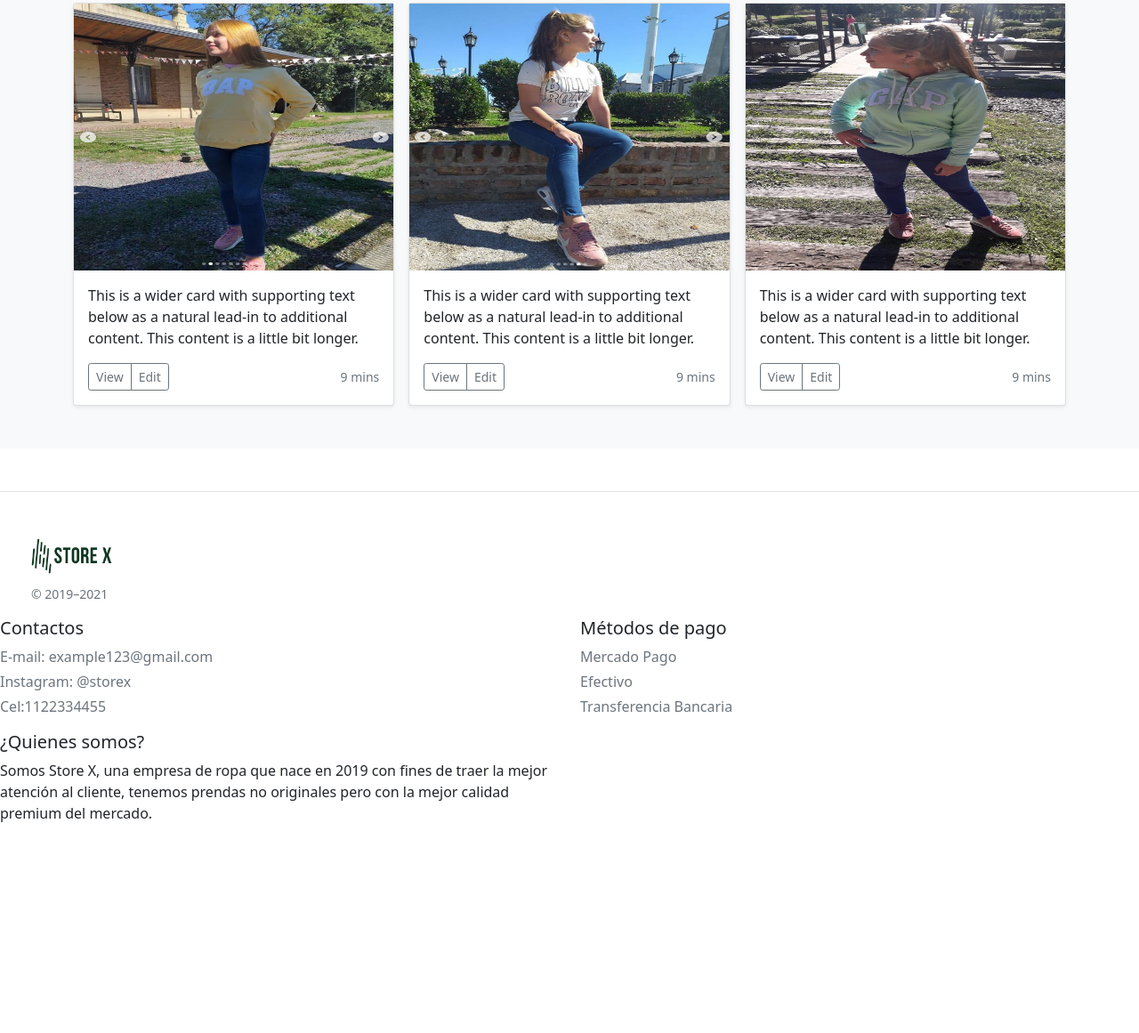
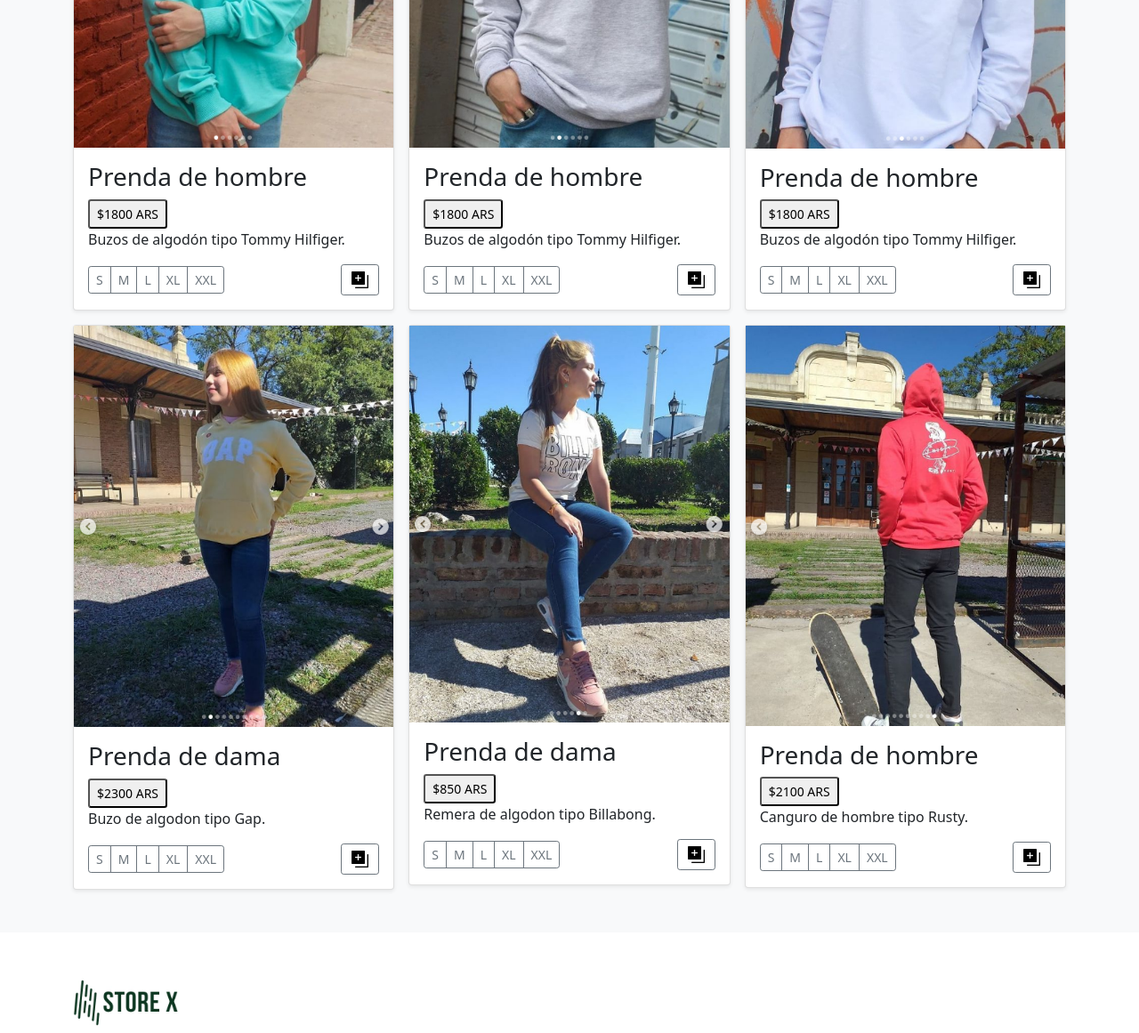
Before and after one commit to isaias2004/storex, a plain HTML site: page index.html in a window 1280 px wide. Shown: the part 1639-2800 px from the top of the page at 89% size. Before the commit the page ends 2629 px from the top, so only its background shows below. Drawn offline with nearby package versions, Linux system fonts and the light colour scheme.

Commit message:
Tienda Online

```diff
--- a/index.css
+++ b/index.css
@@ -29,6 +29,10 @@
     left: 0;
     min-width: 100%;
     height: 32rem;
+  }
+
+  .carousel-item img{
+    object-fit: cover;
   }
 
 
@@ -75,9 +79,9 @@
       font-size: 50px;
     }
 
-    footer{
+    /* footer{
       display: flex;
-    }
+    } */
   }
 
   @media (min-width: 62em) {
@@ -100,12 +104,6 @@
     cursor: pointer;
 }
 
-main img {
-    width: 100%;
-    height: 300px;
-}
-
-
 #boton {
     background: #007EA7;
 }
@@ -113,11 +111,3 @@ main img {
 #fecha{
   padding-left: 35px;
 }
-
-#footer {
-    background: linear-gradient(140deg,#007ea7,#003249 54%,#007ea7);
-}
-
-#footer a{
-    color:white;
-}
--- a/index.html
+++ b/index.html
@@ -80,11 +80,11 @@
       </div>
       <div class="carousel-inner">
         <div class="carousel-item active">
-          <svg class="bd-placeholder-img" width="100%" height="100%" xmlns="http://www.w3.org/2000/svg"
+          <!-- <svg class="bd-placeholder-img" width="100%" height="100%" xmlns="http://www.w3.org/2000/svg"
             aria-hidden="true" preserveAspectRatio="xMidYMid slice" focusable="false">
             <rect width="100%" height="100%" fill="#777" />
-          </svg>
-
+          </svg> -->
+          <img src="images/banner1.jpg">
           <div class="container">
             <div class="carousel-caption text-start">
               <h1>Somos Store X.</h1>
@@ -94,11 +94,11 @@
           </div>
         </div>
         <div class="carousel-item">
-          <svg class="bd-placeholder-img" width="100%" height="100%" xmlns="http://www.w3.org/2000/svg"
+          <!-- <svg class="bd-placeholder-img" width="100%" height="100%" xmlns="http://www.w3.org/2000/svg"
             aria-hidden="true" preserveAspectRatio="xMidYMid slice" focusable="false">
             <rect width="100%" height="100%" fill="#777" />
-          </svg>
-
+          </svg> -->
+          <img src="images/banner2.jpg">
           <div class="container">
             <div class="carousel-caption">
               <h1>Buzos y Camperas.</h1>
@@ -108,11 +108,11 @@
           </div>
         </div>
         <div class="carousel-item">
-          <svg class="bd-placeholder-img" width="100%" height="100%" xmlns="http://www.w3.org/2000/svg"
+          <!-- <svg class="bd-placeholder-img" width="100%" height="100%" xmlns="http://www.w3.org/2000/svg"
             aria-hidden="true" preserveAspectRatio="xMidYMid slice" focusable="false">
             <rect width="100%" height="100%" fill="#777" />
-          </svg>
-
+          </svg> -->
+          <img src="images/banner3.png">
           <div class="container">
             <div class="carousel-caption text-end">
               <h1>Prendas unisex</h1>
@@ -133,21 +133,26 @@
     </div>
     <div class="album py-5 bg-light">
       <div class="container">
-
         <div class="row row-cols-1 row-cols-sm-2 row-cols-md-3 g-3">
           <div class="col">
             <div class="card shadow-sm">
               <img src="images/image1.png">
               <!-- <svg class="bd-placeholder-img card-img-top" width="100%" height="225" xmlns="http://www.w3.org/2000/svg" role="img" aria-label="Placeholder: Thumbnail" preserveAspectRatio="xMidYMid slice" focusable="false"><title>Placeholder</title><rect width="100%" height="100%" fill="#55595c"/><text x="50%" y="50%" fill="#eceeef" dy=".3em"></text></svg> -->
               <div class="card-body">
-                <p class="card-text">This is a wider card with supporting text below as a natural lead-in to additional
-                  content. This content is a little bit longer.</p>
+                <h3 class="card-title">Remeras</h3>
+                <button type="button" class="btn-sm">$850 ARS</button>
+                <p class="card-text">Remera de algodón tipo Rusty.</p>
                 <div class="d-flex justify-content-between align-items-center">
                   <div class="btn-group">
-                    <button type="button" class="btn btn-sm btn-outline-secondary">View</button>
-                    <button type="button" class="btn btn-sm btn-outline-secondary">Edit</button>
+                    <button type="button" class="btn btn-sm btn-outline-secondary">S</button>
+                    <button type="button" class="btn btn-sm btn-outline-secondary">M</button>
+                    <button type="button" class="btn btn-sm btn-outline-secondary">L</button>
+                    <button type="button" class="btn btn-sm btn-outline-secondary">XL</button>
+                    <button type="button" class="btn btn-sm btn-outline-secondary">XXL</button>
                   </div>
-                  <small class="text-muted">9 mins</small>
+                  <button type="button" class="btn btn-sm btn-outline-secondary">
+                    <img src="images/add.png" width="25px">
+                  </button>
                 </div>
               </div>
             </div>
@@ -157,14 +162,20 @@
               <img src="images/image2.png">
               <!-- <svg class="bd-placeholder-img card-img-top" width="100%" height="225" xmlns="http://www.w3.org/2000/svg" role="img" aria-label="Placeholder: Thumbnail" preserveAspectRatio="xMidYMid slice" focusable="false"><title>Placeholder</title><rect width="100%" height="100%" fill="#55595c"/><text x="50%" y="50%" fill="#eceeef" dy=".3em">Thumbnail</text></svg> -->
               <div class="card-body">
-                <p class="card-text">This is a wider card with supporting text below as a natural lead-in to additional
-                  content. This content is a little bit longer.</p>
+                <h3 class="card-title">Remeras</h3>
+                <button type="button" class="btn-sm">$850 ARS</button>
+                <p class="card-text">Remeras de algodón tipo Nike.</p>
                 <div class="d-flex justify-content-between align-items-center">
                   <div class="btn-group">
-                    <button type="button" class="btn btn-sm btn-outline-secondary">View</button>
-                    <button type="button" class="btn btn-sm btn-outline-secondary">Edit</button>
+                    <button type="button" class="btn btn-sm btn-outline-secondary">S</button>
+                    <button type="button" class="btn btn-sm btn-outline-secondary">M</button>
+                    <button type="button" class="btn btn-sm btn-outline-secondary">L</button>
+                    <button type="button" class="btn btn-sm btn-outline-secondary">XL</button>
+                    <button type="button" class="btn btn-sm btn-outline-secondary">XXL</button>
                   </div>
-                  <small class="text-muted">9 mins</small>
+                  <button type="button" class="btn btn-sm btn-outline-secondary">
+                    <img src="images/add.png" width="25px">
+                  </button>
                 </div>
               </div>
             </div>
@@ -174,32 +185,43 @@
               <!-- <svg class="bd-placeholder-img card-img-top" width="100%" height="225" xmlns="http://www.w3.org/2000/svg" role="img" aria-label="Placeholder: Thumbnail" preserveAspectRatio="xMidYMid slice" focusable="false"><title>Placeholder</title><rect width="100%" height="100%" fill="#55595c"/><text x="50%" y="50%" fill="#eceeef" dy=".3em">Thumbnail</text></svg> -->
               <img src="images/image3.png">
               <div class="card-body">
-                <p class="card-text">This is a wider card with supporting text below as a natural lead-in to additional
-                  content. This content is a little bit longer.</p>
+                <h3 class="card-title">Remeras</h3>
+                <button type="button" class="btn-sm">$850 ARS</button>
+                <p class="card-text">Remera de algodón tipo Rusty.</p>
                 <div class="d-flex justify-content-between align-items-center">
                   <div class="btn-group">
-                    <button type="button" class="btn btn-sm btn-outline-secondary">View</button>
-                    <button type="button" class="btn btn-sm btn-outline-secondary">Edit</button>
+                    <button type="button" class="btn btn-sm btn-outline-secondary">S</button>
+                    <button type="button" class="btn btn-sm btn-outline-secondary">M</button>
+                    <button type="button" class="btn btn-sm btn-outline-secondary">L</button>
+                    <button type="button" class="btn btn-sm btn-outline-secondary">XL</button>
+                    <button type="button" class="btn btn-sm btn-outline-secondary">XXL</button>
                   </div>
-                  <small class="text-muted">9 mins</small>
+                  <button type="button" class="btn btn-sm btn-outline-secondary">
+                    <img src="images/add.png" width="25px">
+                  </button>
                 </div>
               </div>
             </div>
           </div>
-
           <div class="col">
             <div class="card shadow-sm">
               <!-- <svg class="bd-placeholder-img card-img-top" width="100%" height="225" xmlns="http://www.w3.org/2000/svg" role="img" aria-label="Placeholder: Thumbnail" preserveAspectRatio="xMidYMid slice" focusable="false"><title>Placeholder</title><rect width="100%" height="100%" fill="#55595c"/><text x="50%" y="50%" fill="#eceeef" dy=".3em">Thumbnail</text></svg> -->
               <img src="images/image4.png">
               <div class="card-body">
-                <p class="card-text">This is a wider card with supporting text below as a natural lead-in to additional
-                  content. This content is a little bit longer.</p>
+                <h3 class="card-text">Prenda de hombre</h3>
+                <button type="button" class="btn-sm">$1800 ARS</button>
+                <p class="card-text">Buzos de algodón tipo Tommy Hilfiger.</p>
                 <div class="d-flex justify-content-between align-items-center">
                   <div class="btn-group">
-                    <button type="button" class="btn btn-sm btn-outline-secondary">View</button>
-                    <button type="button" class="btn btn-sm btn-outline-secondary">Edit</button>
+                    <button type="button" class="btn btn-sm btn-outline-secondary">S</button>
+                    <button type="button" class="btn btn-sm btn-outline-secondary">M</button>
+                    <button type="button" class="btn btn-sm btn-outline-secondary">L</button>
+                    <button type="button" class="btn btn-sm btn-outline-secondary">XL</button>
+                    <button type="button" class="btn btn-sm btn-outline-secondary">XXL</button>
                   </div>
-                  <small class="text-muted">9 mins</small>
+                  <button type="button" class="btn btn-sm btn-outline-secondary">
+                    <img src="images/add.png" width="25px">
+                  </button>
                 </div>
               </div>
             </div>
@@ -209,14 +231,20 @@
               <!-- <svg class="bd-placeholder-img card-img-top" width="100%" height="225" xmlns="http://www.w3.org/2000/svg" role="img" aria-label="Placeholder: Thumbnail" preserveAspectRatio="xMidYMid slice" focusable="false"><title>Placeholder</title><rect width="100%" height="100%" fill="#55595c"/><text x="50%" y="50%" fill="#eceeef" dy=".3em">Thumbnail</text></svg> -->
               <img src="images/image5.png">
               <div class="card-body">
-                <p class="card-text">This is a wider card with supporting text below as a natural lead-in to additional
-                  content. This content is a little bit longer.</p>
+                <h3 class="card-text">Prenda de hombre</h3>
+                <button type="button" class="btn-sm">$1800 ARS</button>
+                <p class="card-text">Buzos de algodón tipo Tommy Hilfiger.</p>
                 <div class="d-flex justify-content-between align-items-center">
                   <div class="btn-group">
-                    <button type="button" class="btn btn-sm btn-outline-secondary">View</button>
-                    <button type="button" class="btn btn-sm btn-outline-secondary">Edit</button>
+                    <button type="button" class="btn btn-sm btn-outline-secondary">S</button>
+                    <button type="button" class="btn btn-sm btn-outline-secondary">M</button>
+                    <button type="button" class="btn btn-sm btn-outline-secondary">L</button>
+                    <button type="button" class="btn btn-sm btn-outline-secondary">XL</button>
+                    <button type="button" class="btn btn-sm btn-outline-secondary">XXL</button>
                   </div>
-                  <small class="text-muted">9 mins</small>
+                  <button type="button" class="btn btn-sm btn-outline-secondary">
+                    <img src="images/add.png" width="25px">
+                  </button>
                 </div>
               </div>
             </div>
@@ -226,14 +254,20 @@
               <!-- <svg class="bd-placeholder-img card-img-top" width="100%" height="225" xmlns="http://www.w3.org/2000/svg" role="img" aria-label="Placeholder: Thumbnail" preserveAspectRatio="xMidYMid slice" focusable="false"><title>Placeholder</title><rect width="100%" height="100%" fill="#55595c"/><text x="50%" y="50%" fill="#eceeef" dy=".3em">Thumbnail</text></svg> -->
               <img src="images/image6.png">
               <div class="card-body">
-                <p class="card-text">This is a wider card with supporting text below as a natural lead-in to additional
-                  content. This content is a little bit longer.</p>
+                <h3 class="card-text">Prenda de hombre</h3>
+                <button type="button" class="btn-sm">$1800 ARS</button>
+                <p class="card-text">Buzos de algodón tipo Tommy Hilfiger.</p>
                 <div class="d-flex justify-content-between align-items-center">
                   <div class="btn-group">
-                    <button type="button" class="btn btn-sm btn-outline-secondary">View</button>
-                    <button type="button" class="btn btn-sm btn-outline-secondary">Edit</button>
+                    <button type="button" class="btn btn-sm btn-outline-secondary">S</button>
+                    <button type="button" class="btn btn-sm btn-outline-secondary">M</button>
+                    <button type="button" class="btn btn-sm btn-outline-secondary">L</button>
+                    <button type="button" class="btn btn-sm btn-outline-secondary">XL</button>
+                    <button type="button" class="btn btn-sm btn-outline-secondary">XXL</button>
                   </div>
-                  <small class="text-muted">9 mins</small>
+                  <button type="button" class="btn btn-sm btn-outline-secondary">
+                    <img src="images/add.png" width="25px">
+                  </button>
                 </div>
               </div>
             </div>
@@ -244,14 +278,20 @@
               <!-- <svg class="bd-placeholder-img card-img-top" width="100%" height="225" xmlns="http://www.w3.org/2000/svg" role="img" aria-label="Placeholder: Thumbnail" preserveAspectRatio="xMidYMid slice" focusable="false"><title>Placeholder</title><rect width="100%" height="100%" fill="#55595c"/><text x="50%" y="50%" fill="#eceeef" dy=".3em">Thumbnail</text></svg> -->
               <img src="images/image7.png">
               <div class="card-body">
-                <p class="card-text">This is a wider card with supporting text below as a natural lead-in to additional
-                  content. This content is a little bit longer.</p>
+                <h3 class="card-title">Prenda de dama</h3>
+                <button type="button" class="btn-sm">$2300 ARS</button>
+                <p class="card-text">Buzo de algodon tipo Gap.</p>
                 <div class="d-flex justify-content-between align-items-center">
                   <div class="btn-group">
-                    <button type="button" class="btn btn-sm btn-outline-secondary">View</button>
-                    <button type="button" class="btn btn-sm btn-outline-secondary">Edit</button>
+                    <button type="button" class="btn btn-sm btn-outline-secondary">S</button>
+                    <button type="button" class="btn btn-sm btn-outline-secondary">M</button>
+                    <button type="button" class="btn btn-sm btn-outline-secondary">L</button>
+                    <button type="button" class="btn btn-sm btn-outline-secondary">XL</button>
+                    <button type="button" class="btn btn-sm btn-outline-secondary">XXL</button>
                   </div>
-                  <small class="text-muted">9 mins</small>
+                  <button type="button" class="btn btn-sm btn-outline-secondary">
+                    <img src="images/add.png" width="25px">
+                  </button>
                 </div>
               </div>
             </div>
@@ -261,14 +301,20 @@
               <!-- <svg class="bd-placeholder-img card-img-top" width="100%" height="225" xmlns="http://www.w3.org/2000/svg" role="img" aria-label="Placeholder: Thumbnail" preserveAspectRatio="xMidYMid slice" focusable="false"><title>Placeholder</title><rect width="100%" height="100%" fill="#55595c"/><text x="50%" y="50%" fill="#eceeef" dy=".3em">Thumbnail</text></svg> -->
               <img src="images/image8.png">
               <div class="card-body">
-                <p class="card-text">This is a wider card with supporting text below as a natural lead-in to additional
-                  content. This content is a little bit longer.</p>
+                <h3 class="card-title">Prenda de dama</h3>
+                <button type="button" class="btn-sm">$850 ARS</button>
+                <p class="card-text">Remera de algodon tipo Billabong.</p>
                 <div class="d-flex justify-content-between align-items-center">
                   <div class="btn-group">
-                    <button type="button" class="btn btn-sm btn-outline-secondary">View</button>
-                    <button type="button" class="btn btn-sm btn-outline-secondary">Edit</button>
+                    <button type="button" class="btn btn-sm btn-outline-secondary">S</button>
+                    <button type="button" class="btn btn-sm btn-outline-secondary">M</button>
+                    <button type="button" class="btn btn-sm btn-outline-secondary">L</button>
+                    <button type="button" class="btn btn-sm btn-outline-secondary">XL</button>
+                    <button type="button" class="btn btn-sm btn-outline-secondary">XXL</button>
                   </div>
-                  <small class="text-muted">9 mins</small>
+                  <button type="button" class="btn btn-sm btn-outline-secondary">
+                    <img src="images/add.png" width="25px">
+                  </button>
                 </div>
               </div>
             </div>
@@ -276,16 +322,22 @@
           <div class="col">
             <div class="card shadow-sm">
               <!-- <svg class="bd-placeholder-img card-img-top" width="100%" height="225" xmlns="http://www.w3.org/2000/svg" role="img" aria-label="Placeholder: Thumbnail" preserveAspectRatio="xMidYMid slice" focusable="false"><title>Placeholder</title><rect width="100%" height="100%" fill="#55595c"/><text x="50%" y="50%" fill="#eceeef" dy=".3em">Thumbnail</text></svg> -->
-              <img src="images/image12.png">
+              <img src="images/image13.png">
               <div class="card-body">
-                <p class="card-text">This is a wider card with supporting text below as a natural lead-in to additional
-                  content. This content is a little bit longer.</p>
+                <h3 class="card-title">Prenda de hombre</h3>
+                <button type="button" class="btn-sm">$2100 ARS</button>
+                <p class="card-text">Canguro de hombre tipo Rusty.</p>
                 <div class="d-flex justify-content-between align-items-center">
                   <div class="btn-group">
-                    <button type="button" class="btn btn-sm btn-outline-secondary">View</button>
-                    <button type="button" class="btn btn-sm btn-outline-secondary">Edit</button>
+                    <button type="button" class="btn btn-sm btn-outline-secondary">S</button>
+                    <button type="button" class="btn btn-sm btn-outline-secondary">M</button>
+                    <button type="button" class="btn btn-sm btn-outline-secondary">L</button>
+                    <button type="button" class="btn btn-sm btn-outline-secondary">XL</button>
+                    <button type="button" class="btn btn-sm btn-outline-secondary">XXL</button>
                   </div>
-                  <small class="text-muted">9 mins</small>
+                  <button type="button" class="btn btn-sm btn-outline-secondary">
+                    <img src="images/add.png" width="25px">
+                  </button>
                 </div>
               </div>
             </div>
@@ -297,36 +349,40 @@
   </main>
   <!-- /Main -->
   <!-- Footer -->
-  <footer class="pt-4 my-md-5 pt-md-5 border-top">
+  <footer class="container py-5 ">
     <div class="row">
-      <div class="col-10 col-md">
-        <img class="mb-2" src="images/logo-footer.png" width="150px">
-        <small id="fecha" class="d-block mb-3 text-muted">&copy; 2019–2021</small>
+      <div class="col-12 col-md">
+        <!-- <svg xmlns="http://www.w3.org/2000/svg" width="24" height="24" fill="none" stroke="currentColor"
+          stroke-linecap="round" stroke-linejoin="round" stroke-width="2" class="d-block mb-2" role="img"
+          viewBox="0 0 24 24">
+          <title>Product</title>
+          <circle cx="12" cy="12" r="10" />
+          <path
+            d="M14.31 8l5.74 9.94M9.69 8h11.48M7.38 12l5.74-9.94M9.69 16L3.95 6.06M14.31 16H2.83m13.79-4l-5.74 9.94" />
+        </svg> -->
+        <img src="images/logo-footer.jpg" width="150px">
+        <small class="d-block mb-3 text-muted">&copy; 2017–2021</small>
       </div>
       <div class="col-6 col-md">
         <h5>Contactos</h5>
         <ul class="list-unstyled text-small">
-          <li class="mb-1"><a class="link-secondary text-decoration-none" href="#">E-mail: example123@gmail.com</a></li>
-          <li class="mb-1"><a class="link-secondary text-decoration-none" href="https://www.instagram.com/indumentarias_pola/" target="_blank">Instagram: @storex</a></li>
-          <li class="mb-1"><a class="link-secondary text-decoration-none" href="#">Cel:1122334455</a></li>
+          <li><a class="link-secondary text-decoration-none">E-mail: Example123@gmail.com</a>
+          <li><a class="link-secondary text-decoration-none" href="https://www.instagram.com/indstorex/" target="_blank">Instagram: @indstorex</a></li>
+          <li><a class="link-secondary text-decoration-none">Cel: 1122334455</a></li>
         </ul>
       </div>
       <div class="col-6 col-md">
         <h5>Métodos de pago</h5>
         <ul class="list-unstyled text-small">
-          <li class="mb-1"><a class="link-secondary text-decoration-none" href="#">Mercado Pago</a></li>
-          <li class="mb-1"><a class="link-secondary text-decoration-none" href="#">Efectivo</a></li>
-          <li class="mb-1"><a class="link-secondary text-decoration-none" href="#">Transferencia Bancaria</a></li>
+          <li><a class="link-secondary text-decoration-none">Mercado Pago</a></li>
+          <li><a class="link-secondary text-decoration-none">Efectivo</a></li>
+          <li><a class="link-secondary text-decoration-none">Transferencia Bancaria</a></li>
         </ul>
       </div>
       <div class="col-6 col-md">
-        <h5>¿Quienes somos?</h5>
+        <h5>¿Quienes Somos?</h5>
         <ul class="list-unstyled text-small">
-          <p>Somos Store X, una empresa de ropa que nace en 2019 con fines de traer la mejor atención al cliente, tenemos prendas no originales pero con la mejor calidad premium del mercado.</p>
-          <!-- <li class="mb-1"><a class="link-secondary text-decoration-none" href="#">Team</a></li>
-          <li class="mb-1"><a class="link-secondary text-decoration-none" href="#">Locations</a></li>
-          <li class="mb-1"><a class="link-secondary text-decoration-none" href="#">Privacy</a></li>
-          <li class="mb-1"><a class="link-secondary text-decoration-none" href="#">Terms</a></li> -->
+          <li><a class="link-secondary text-decoration-none" href="#">Somos Store X, una empresa de ropa que nace en 2019 con fines de traer la mejor atención al cliente, tenemos prendas recplicadas con la mejor calidad premium del mercado.</a></li>
         </ul>
       </div>
     </div>
```
Also changed, not shown: images/Captura de pantalla de 2021-05-14 18-38-12.png (added), images/add.png (added), images/banner1.jpg (added), images/banner2.jpg (added), images/banner3.jpg (added), images/banner3.png (added), images/image13.png (added), images/logo-footer.jpg (added), images/logo-footer.png (deleted).
